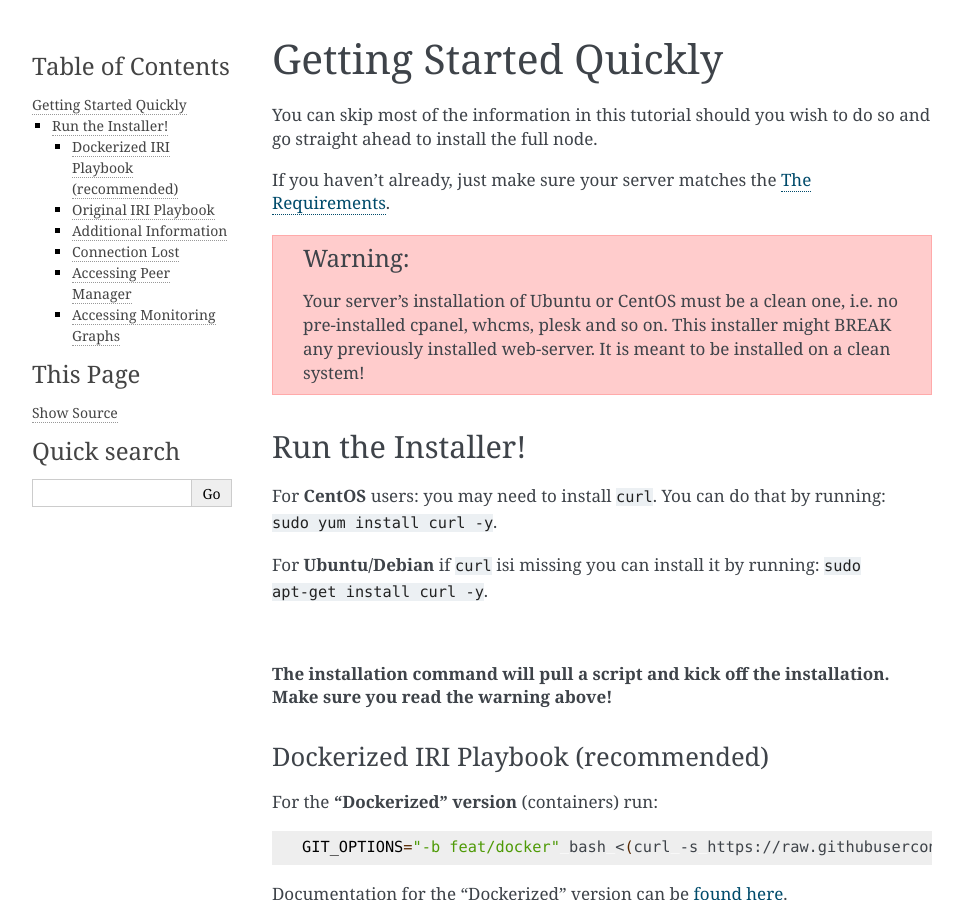
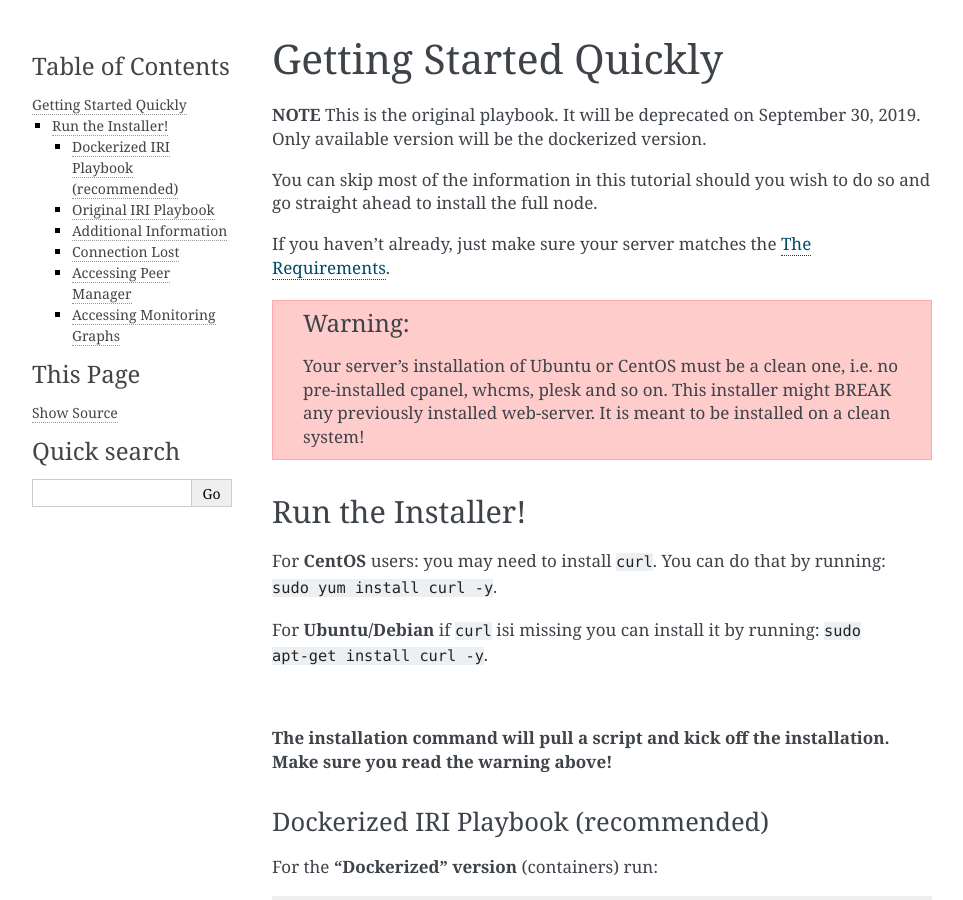
Before and after one commit to nuriel77/iri-playbook, a Sphinx documentation site: the page built from docs/getting-started-quickly.rst, in a window 1280 px wide and 900 px high. Shown: the whole window, without its empty margins (148-1111 px from the left). Built offline with Sphinx 7.4.7, drawn with Linux system fonts in a browser that asks for light colours.

Commit message:
Deprecation notice

```diff
--- a/docs/getting-started-quickly.rst
+++ b/docs/getting-started-quickly.rst
@@ -3,6 +3,8 @@
 #######################
 Getting Started Quickly
 #######################
+
+**NOTE** This is the original playbook. It will be deprecated on September 30, 2019. Only available version will be the dockerized version.
 
 You can skip most of the information in this tutorial should you wish to do so and go straight ahead to install the full node.
 
```
Also changed, not shown: 1 other file.
